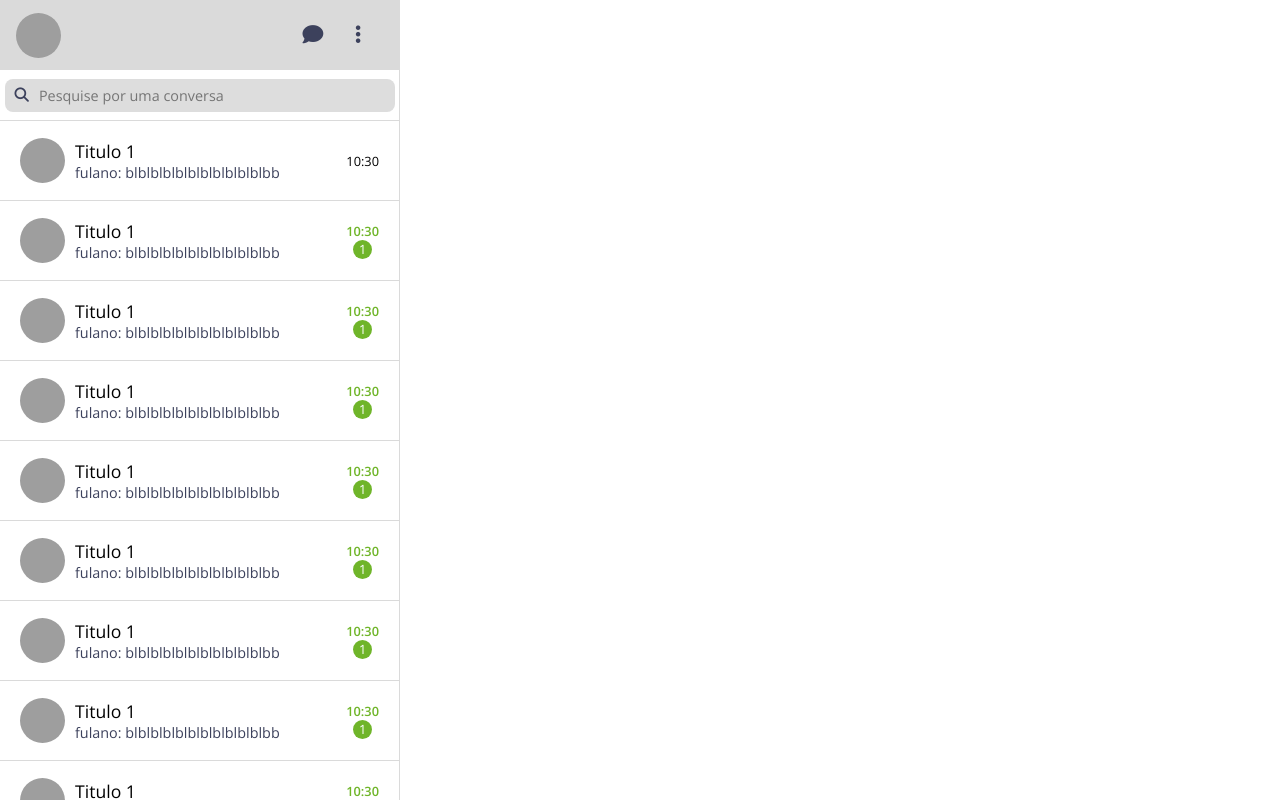
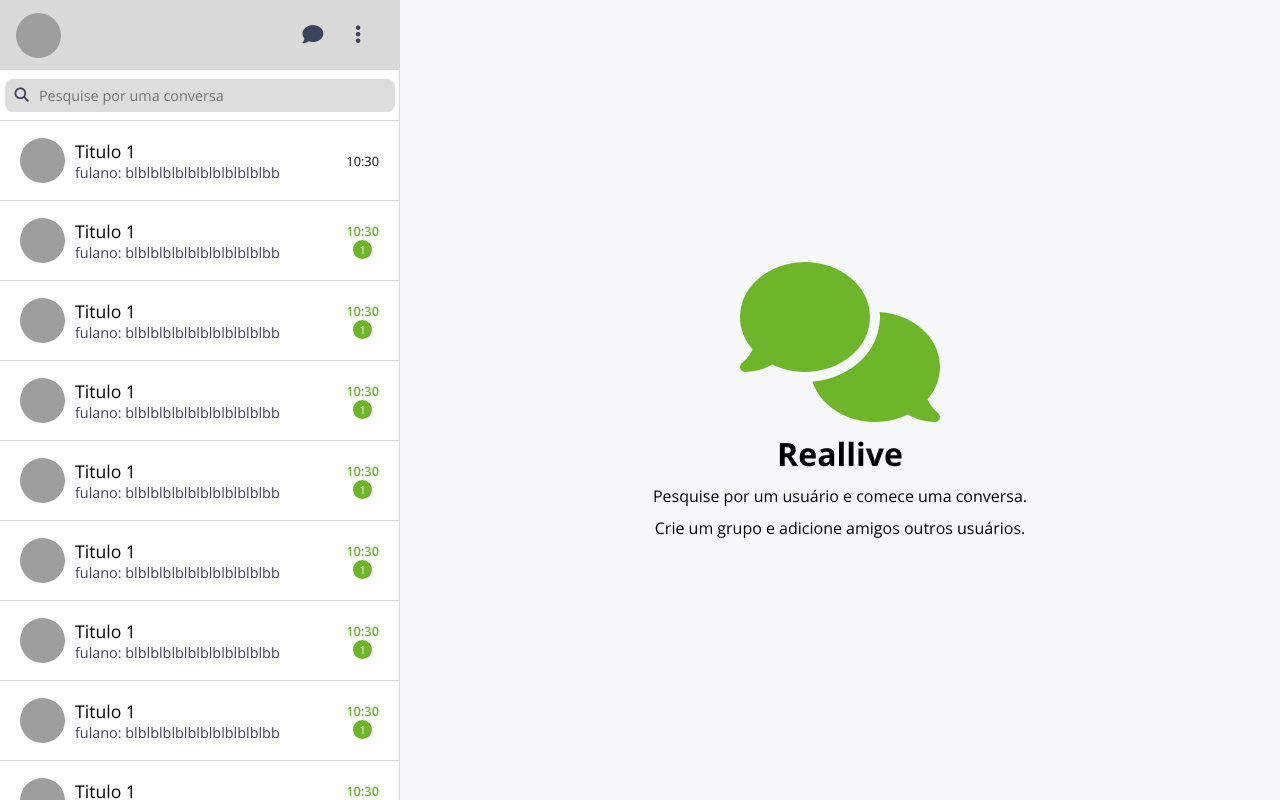
Before and after one commit to mytionbr/reallive-client, an Angular app: page /app in a window 1280 px wide. Built offline with nearby package versions, Linux system fonts and the light colour scheme; grey boxes are pictures that could not be loaded.

Commit message:
add default page

```diff
--- a/src/app/app.module.ts
+++ b/src/app/app.module.ts
@@ -7,7 +7,7 @@ import { AuthModule } from './layouts/auth/auth.module';
 
 @NgModule({
   declarations: [
-    AppComponent
+    AppComponent,
   ],
   imports: [
     BrowserModule,
--- a/src/app/components/web-app/channel-item/channel-item.component.html
+++ b/src/app/components/web-app/channel-item/channel-item.component.html
@@ -11,8 +11,11 @@
         <p  class="updated-date" [class.active]="!channel?.lastMessages?.viewed">
             {{channel?.lastMessages?.lastMessage?.updatedAt}}
         </p>
-        <p  class="count" *ngIf="!channel?.lastMessages?.viewed">
-            {{channel?.lastMessages?.count}}
-        </p>
+        <div class="count"  *ngIf="!channel?.lastMessages?.viewed">
+            <p>
+                {{channel?.lastMessages?.count}}
+            </p>
+        </div>
+
     </div>
 </div>
--- a/src/app/components/web-app/channel-item/channel-item.component.scss
+++ b/src/app/components/web-app/channel-item/channel-item.component.scss
@@ -48,12 +48,17 @@
         }
 
         .count{
-            width: 1.2rem;
+            display: flex;
+            align-items: center;
+            justify-content: center;
             height: 1.2rem;
+            min-width: 1.2rem;
+            padding: 0.2rem;
             border-radius: 50%;
             background-color: $green;
             color: white;
             text-align: center;
+            font-size: 0.7rem;
         }
     }
 }
--- /dev/null
+++ b/src/app/components/web-app/default-page/default-page.component.html
@@ -0,0 +1,6 @@
+<div class="default-page">
+    <i class="fa-solid fa-comments"></i>
+    <h1>Reallive</h1>
+    <p>Pesquise por um usuário e comece uma conversa.</p>
+    <p>Crie um grupo e adicione amigos outros usuários. </p>
+</div>
--- /dev/null
+++ b/src/app/components/web-app/default-page/default-page.component.scss
@@ -0,0 +1,17 @@
+@import '../../../../styles/variables.scss';
+
+.default-page{
+    width: 100%;
+    height: 100%;
+    background-color: $paper;
+    display: flex;
+    flex-direction: column;
+    gap: 10px;
+    align-items: center;
+    justify-content: center;
+
+    i{
+        font-size: 10rem;
+        color: $green;
+    }
+}
--- /dev/null
+++ b/src/app/components/web-app/default-page/default-page.component.ts
@@ -0,0 +1,15 @@
+import { Component, OnInit } from '@angular/core';
+
+@Component({
+  selector: 'app-default-page',
+  templateUrl: './default-page.component.html',
+  styleUrls: ['./default-page.component.scss']
+})
+export class DefaultPageComponent implements OnInit {
+
+  constructor() { }
+
+  ngOnInit(): void {
+  }
+
+}
--- a/src/app/layouts/web-app/web-app.component.html
+++ b/src/app/layouts/web-app/web-app.component.html
@@ -3,6 +3,6 @@
         <app-sidebar></app-sidebar>
     </div>
     <div class="channel-container">
-
+        <app-default-page></app-default-page>
     </div>
 </div>
--- a/src/app/layouts/web-app/web-app.module.ts
+++ b/src/app/layouts/web-app/web-app.module.ts
@@ -10,6 +10,7 @@ import { ItemBtnComponent } from '../../components/web-app/item-btn/item-btn.com
 import { SearchBoxComponent } from '../../components/web-app/search-box/search-box.component';
 import { ChannelListComponent } from '../../components/web-app/channel-list/channel-list.component';
 import { ChannelItemComponent } from '../../components/web-app/channel-item/channel-item.component';
+import { DefaultPageComponent } from 'src/app/components/web-app/default-page/default-page.component';
 
 
 @NgModule({
@@ -22,7 +23,8 @@ import { ChannelItemComponent } from '../../components/web-app/channel-item/chan
     ItemBtnComponent,
     SearchBoxComponent,
     ChannelListComponent,
-    ChannelItemComponent
+    ChannelItemComponent,
+    DefaultPageComponent
 
   ],
   imports: [
--- a/src/app/mocks/channels.ts
+++ b/src/app/mocks/channels.ts
@@ -142,7 +142,7 @@ export const CHANNELS = [
         img: 'https://www.collinsdictionary.com/images/full/tree_267376982.jpg',
         lastMessages: {
             viewed: false,
-            count: 1,
+            count: 100,
             lastMessage: {
                 content: 'blblblblblblblblblblblbb',
                 user: {
--- a/src/styles/variables.scss
+++ b/src/styles/variables.scss
@@ -3,3 +3,4 @@ $grey-dark: #3C415C;
 $grey-light:#DDDDDD;
 $white: #fff;
 $green: #6fb529;
+$paper: #f7f8fa;
```
Also changed, not shown: 1 other file (tests, documents, lock files or other folders).
